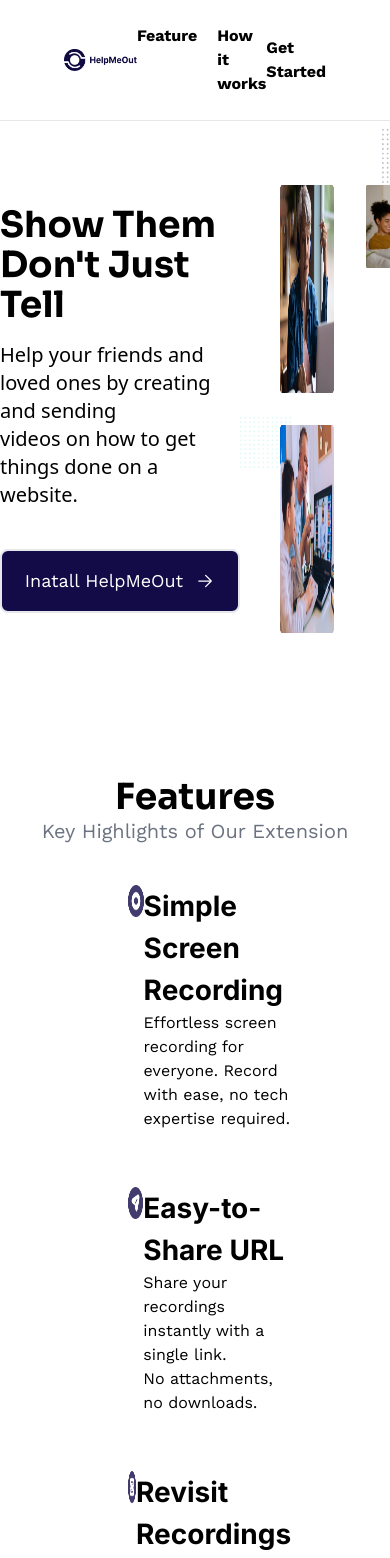
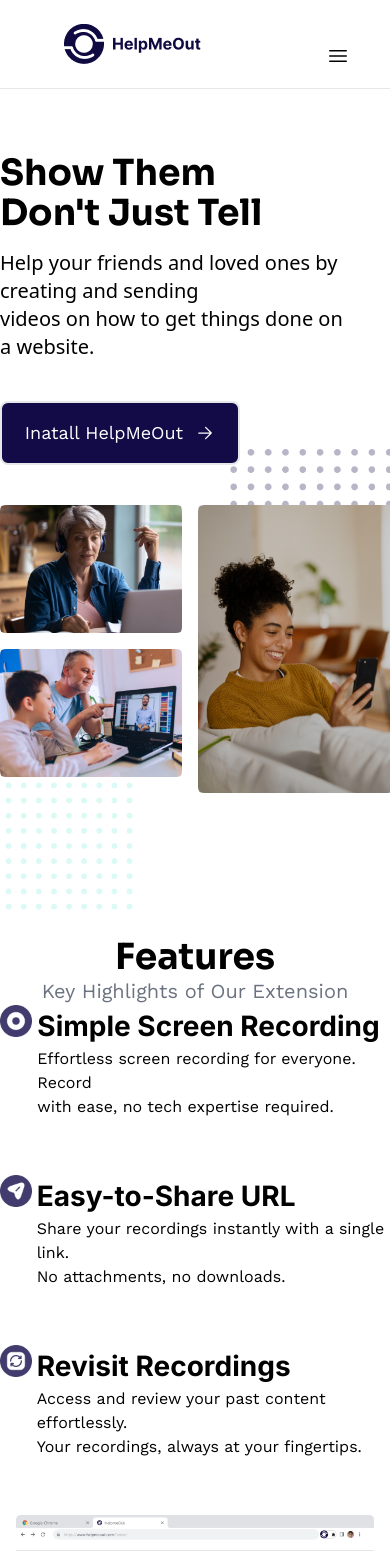
Before and after one commit to austynomilan/chrome_extension, a React (Vite) app in the folder helpmeout/: page / in a window 390 px wide. Shown: the top 1558 px of the page. Built offline with nearby package versions, Linux system fonts and the light colour scheme.

Commit message:
mobile view updated

```diff
--- a/helpmeout/package.json
+++ b/helpmeout/package.json
@@ -14,7 +14,8 @@
     "react-dom": "^18.2.0",
     "react-icons": "^4.11.0",
     "react-router": "^6.16.0",
-    "react-router-dom": "^6.16.0"
+    "react-router-dom": "^6.16.0",
+    "vercel": "^32.3.1"
   },
   "devDependencies": {
     "@types/react": "^18.2.15",
--- a/helpmeout/src/Home/Home.jsx
+++ b/helpmeout/src/Home/Home.jsx
@@ -1,4 +1,4 @@
-import React from 'react'
+import React, {useState} from 'react'
 import Nav from '../components/navBar/Nav'
 import Section1 from '../components/homeLanding/section1/section1'
 import Section2 from '../components/homeLanding/section2/section2'
@@ -6,9 +6,10 @@
 import Footer from '../components/footer/footer'
 
 export default function Home() {
+  const [mobileNav, setMobileNav] = useState(false)
   return (
     <div>
-        <Nav />
+        <Nav mobileNav={mobileNav}  setMobileNav={setMobileNav}/>
         <Section1 />
         <Section2 />
         <Section3 />
--- a/helpmeout/src/components/homeLanding/section1/section1.jsx
+++ b/helpmeout/src/components/homeLanding/section1/section1.jsx
@@ -7,7 +7,7 @@
 
 export default function section1() {
   return (
-    <div class="flex items-center mt-16 justify-center ">
+    <div class=" md:flex items-center mt-16 justify-center ">
         <div class="mr-10">
         <p class="text-4xl font-bold font-sora">
         Show Them <br />
@@ -37,14 +37,14 @@
         </span>
       </div>
         </div>
-        <div class="flex">
+        <div class="mt-10 flex md:mt-3">
            <div class="relative">
-            <img class="w-80 h-52" src={Img1} alt="woman with headset"/>
-            <img class="w-80 h-52 mt-8" src={Img2} alt="a Man with son"/>
+            <img class="w-50 h-32 md:w-80 md:h-52" src={Img1} alt="woman with headset"/>
+            <img class="mt-4 w-50 h-32 md:w-80 md:h-52 md:mt-8" src={Img2} alt="a Man with son"/>
             <img class="absolute w-76 top-235 right-10 -z-10" src={GridColor} alt="grid colors"/>
             </div>
            <div class="relative">
-           <img class="ml-8" src={Img3} alt="woman with headset"/>
+           <img class="ml-4 h-72 md:ml-8" src={Img3} alt="woman with headset"/>
            <img class="absolute w-76 -top-14 -z-10 -right-12" src={GridGray} alt="gray grid" />
            </div>
         </div>
--- a/helpmeout/src/components/homeLanding/section2/section2.jsx
+++ b/helpmeout/src/components/homeLanding/section2/section2.jsx
@@ -11,8 +11,8 @@
         <p class="font-sora font-bold text-4xl">Features</p>
         <p class="font-def text-xl text-gray-500">Key Highlights of Our Extension</p>
       </div>
-      <div class="flex mt-10 items-center justify-around ">
-        <div class="ml-32">
+      <div class=" md:flex md:mt-10 md:items-center md:justify-around ">
+        <div class="md:ml-32">
           <div class="flex mb-14">
             <div>
               <img class="mr-2 w-8 h-8" src={Dot} alt='icon' />
@@ -50,8 +50,8 @@
             </div>
           </div>
         </div>
-        <div class="mr-32">
-            <img class="w-636 h-454" src={Repo} alt="screen shot" />
+        <div class="mt-10 p-4 md:p-0 md:mt-0 md:mr-32">
+            <img class=" md:w-636 md:h-454" src={Repo} alt="screen shot" />
         </div>
       </div>
     </div>
--- a/helpmeout/src/components/homeLanding/section3/section3.jsx
+++ b/helpmeout/src/components/homeLanding/section3/section3.jsx
@@ -7,7 +7,7 @@
       <div>
         <p class="text-center font-sora font-bold text-40l mb-32">How it works</p>
       </div>
-      <div class="flex items-center justify-center">
+      <div class="md:flex items-center justify-center">
         <div class="text-center relative">
          <div class="circle">
          <p class="text-white font-inter text-3xl font-bold">1</p>
@@ -18,7 +18,7 @@
             which part <br />
             of your screen to capture and who <br /> you want to send it to.
           </p>
-          <img class="mt-10" src={REC} alt='record' />
+          <img class="mt-10 mb-20 md:mb-0" src={REC} alt='record' />
         </div>
         <div class="text-center relative">
             <div class="circle">
@@ -31,7 +31,7 @@
             your video. Simply send it to your <br /> audience via email or copy
             the link <br /> to send via any platform.
           </p>
-          <img class="mt-10" src={REC} alt='record' />
+          <img class="mt-10 mb-20 md:mb-0" src={REC} alt='record' />
         </div>
         <div class="text-center relative">
             <div class="circle">
@@ -45,7 +45,7 @@
             link, with our user-friendly interface <br />
             suitable for everyone.
           </p>
-          <img class="mt-10" src={REC} alt='record' />
+          <img class="mt-10 " src={REC} alt='record' />
         </div>
       </div>
     </div>
--- a/helpmeout/src/components/navBar/Nav.jsx
+++ b/helpmeout/src/components/navBar/Nav.jsx
@@ -1,18 +1,63 @@
 import React from 'react';
 import Logo from '/images/HelpMeOut.png';
 
-export default function Nav() {
+export default function Nav({ mobileNav, setMobileNav }) {
+  const toggleMenu = () => {
+    setMobileNav(!mobileNav);
+  };
+
   return (
-    <div class='flex justify-between pt-6 pb-6 pl-16 pr-16 items-center font-def border-b'>
+    <div class='relative flex justify-between pt-6 pb-6 pl-16 pr-16 items-center font-def border-b'>
       <div>
         <img src={Logo} alt='' srcset='' />
       </div>
-      <div class='flex font-bold text-base'>
-        <p class="mr-5">Feature</p>
-        <p>How it works</p>
-      </div>
-      <div>
-        <p class="text-primary font-bold">Get Started</p>
+        <div
+          class={`absolute text-center ${
+            !mobileNav ? 'invisible' : ''
+          } top-24 right-0 z-10 w-1/2 bg-white h-screen md:visible md:top-8 md:right-12 md:flex md:justify-between md:w-1/2 md:h-0`}
+        >
+          <div class='block font-bold text-base md:flex'>
+            <p class='mb-8 md:mr-5 md:mb-0'>Feature</p>
+            <p>How it works</p>
+          </div>
+          <div></div>
+          <p class='text-primary font-bold'>Get Started</p>
+        </div>
+
+      <div class='md:invisible md:relative'>
+        {!mobileNav ? (
+          <svg
+            xmlns='http://www.w3.org/2000/svg'
+            fill='none'
+            viewBox='0 0 24 24'
+            stroke-width='1.5'
+            stroke='currentColor'
+            class='w-6 h-6 absolute'
+            onClick={toggleMenu}
+          >
+            <path
+              stroke-linecap='round'
+              stroke-linejoin='round'
+              d='M3.75 6.75h16.5M3.75 12h16.5m-16.5 5.25h16.5'
+            />
+          </svg>
+        ) : (
+          <svg
+            xmlns='http://www.w3.org/2000/svg'
+            fill='none'
+            viewBox='0 0 24 24'
+            stroke-width='1.5'
+            stroke='currentColor'
+            class='w-6 h-6 absolute'
+            onClick={toggleMenu}
+          >
+            <path
+              stroke-linecap='round'
+              stroke-linejoin='round'
+              d='M6 18L18 6M6 6l12 12'
+            />
+          </svg>
+        )}
       </div>
     </div>
   );
--- a/helpmeout/src/components/sendVid/sendVid.jsx
+++ b/helpmeout/src/components/sendVid/sendVid.jsx
@@ -1,5 +1,4 @@
 import React from 'react';
-import Kite from '/images/kite.png'
 import { BsFillSendFill } from 'react-icons/bs'
 
 export default function sendVid({ toggleSent }) {
```
Also changed, not shown: helpmeout/public/images/HelpMeOut - Copy.png (added), 1 other file (tests, documents, lock files or other folders).
